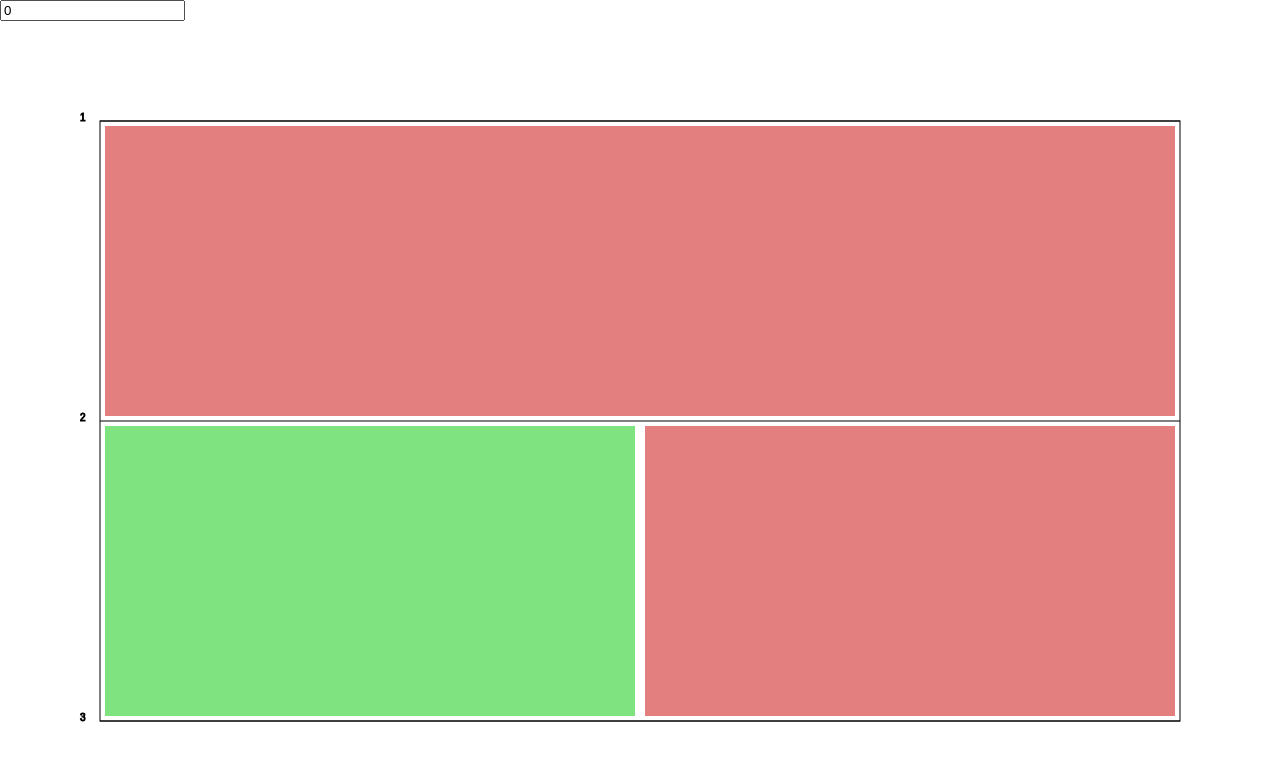
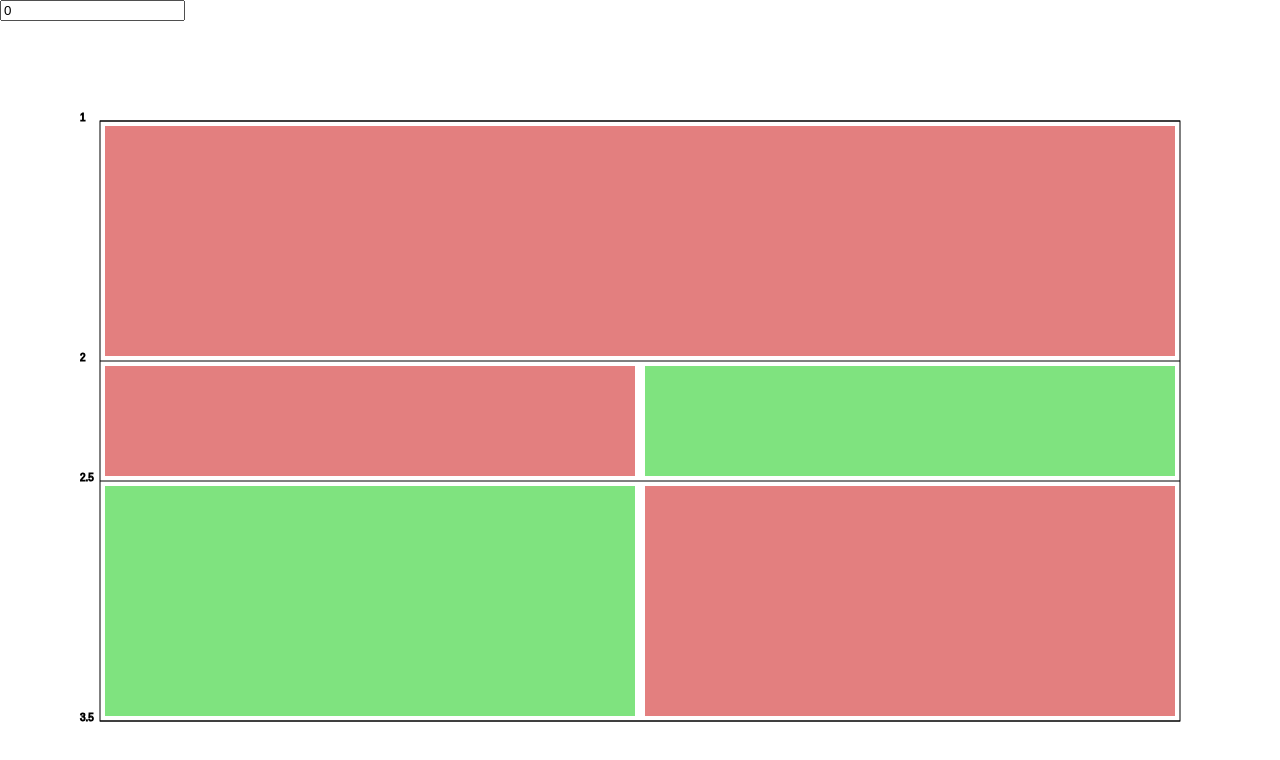
Before and after one commit to ricksteam/paralellDecisionTree, a plain HTML site: page trees.html in a window 1280 px wide. Drawn offline with Linux system fonts and the light colour scheme.

Commit message:
Better pairing for is...to

```diff
--- /dev/null
+++ b/simple3.csv
@@ -0,0 +1,6 @@
+0,0.4,when,1,<,2,,,,,,,&,3,<,2
+1,0.6,when,1,>=,,,2.5,&,2,<,4,&,3,<,2
+2,0.2,when,1,>=,,,2.5,&,2,>=,4,&,3,<,2
+3,0.6,when,,,,,,,,,,,3,>=,2
+4,0.1,when,1,is,2,to,2.5,&,2,<,4,&,3,<,2
+5,0.9,when,1,is,2,to,2.5,&,2,>=,4,&,3,<,2
--- a/trees.html
+++ b/trees.html
@@ -29,7 +29,8 @@
         type: "GET",
         // url: "simple0.csv",
         // url: "simple1.csv",
-        url: "simple2.csv",
+        // url: "simple2.csv",
+        url: "simple3.csv",
         // url: "data.csv",
         dataType: "text",
         success: function (response) {
@@ -39,10 +40,12 @@
 
           variables = getVariables(data, labels);
 
+          console.log(variables.map(v => v.allNumbers));
+
           slots = getSlots(data, labels, variables);
 
 
-          for(let i = 0; i < variables.length; i++){
+          for (let i = 0; i < variables.length; i++) {
             let variable = variables[i];
             variable.tempRows = [...variable.rows];
           }
@@ -66,13 +69,86 @@
                     differences = 2;
                     break;
                   }
-                  for (let k = variable.col + 1; k < variable.stop; k++) {
-                    if (row1[k] != row2[k]) {
-                      differences++;
-                      differenceVariable = v;
-                      break;
+                  if (variable.len == 2) {
+                    //There are no is..to variables, so it's easy
+                    for (let k = variable.col + 1; k < variable.stop; k++) {
+                      if (row1[k] != row2[k]) {
+                        differences++;
+                        differenceVariable = v;
+                        continue;
+                      }
                     }
                   }
+                  else {
+                    //We have to deal with is..to variables
+                    if (row1[variable.col + 1] != "is" && row2[variable.col + 1] != "is") {
+                      //Same method as length 2, no is...to variables
+                      for (let k = variable.col + 1; k < variable.stop; k++) {
+                        if (row1[k] != row2[k]) {
+                          differences++;
+                          differenceVariable = v;
+                          continue;
+                        }
+                      }
+                    }
+                    else {
+                      //We have at least one is...to variable
+                      if (row1[variable.col + 1] == "is" && row2[variable.col + 1] == "is") {
+                        //They both match
+                        if (row1[variable.col + 2] == row2[variable.col + 2] && row1[variable.col + 4] == row2[variable.col + 4]) {
+                          //There is no difference, move along
+                          continue;
+                        }
+                        else {
+                          //There is at least one difference
+                          if (row1[variable.col + 2] == row2[variable.col + 4] || row2[variable.col + 2] == row1[variable.col + 4]) {
+                            //They touch each other
+                            differences++;
+                            differenceVariable = v;
+                            continue;
+                          }
+                          else{
+                            //They don't touch
+                            differences = 2;
+                            break;
+                          }
+                        }
+                      }
+                      else {
+                        //Only one is...to variable
+                        //We need to make sure they "touch"
+                        let comparator;//Points to < or >=
+                        let bounded;//Points to is...to
+                        if (row1[variable.col + 1] == "is") {
+                          comparator = row2;
+                          bounded = row1;
+                        }
+                        else {
+                          comparator = row1;
+                          bounded = row2;
+                        }
+
+                        if (comparator[variable.col + 1] == "<" && comparator[variable.col + 2] == bounded[variable.col + 2]) {
+                          differences++
+                          differenceVariable = v;
+                          continue;
+                        }
+                        else if (comparator[variable.col + 1] == ">=" && comparator[variable.col + 4] == bounded[variable.col + 4]) {
+                          differences++;
+                          differenceVariable = v;
+                          continue;
+                        }
+                        else {
+                          //It's not a match
+                          differences = 2;
+                          break;
+                        }
+
+                      }
+
+                    }
+                  }
+
                 }
                 if (differences == 1) {
                   found = true;
@@ -84,12 +160,12 @@
                     pair2,
                     pairingVariable
                   });
-                  variables[pairingVariable].tempRows = variables[pairingVariable].tempRows.filter(n=>n!=pair1 && n!=pair2);
+                  variables[pairingVariable].tempRows = variables[pairingVariable].tempRows.filter(n => n != pair1 && n != pair2);
                   //Now combine them in our data
                   let variable = variables[pairingVariable];
                   let start = variable.col;
-                  if(pairingVariable != 0) // Remove &
-                    start --;
+                  if (pairingVariable != 0) // Remove &
+                    start--;
                   for (let k = start; k < variable.stop; k++) {
                     data[pair1][k] = "";
                     data[pair2][k] = "";
```
